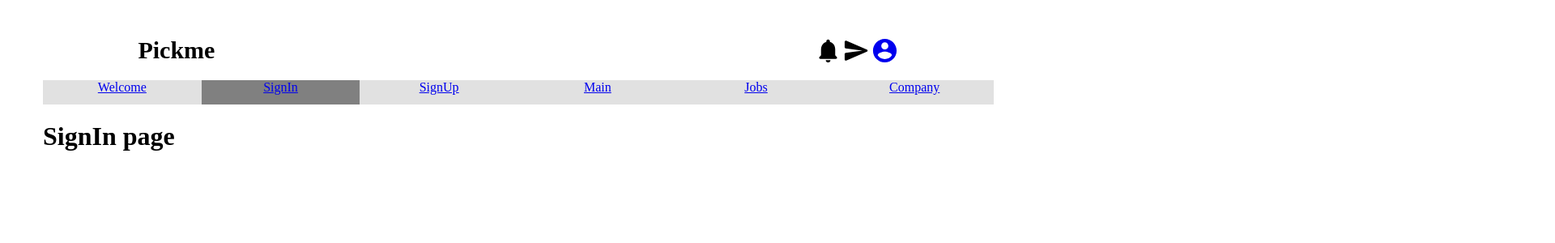
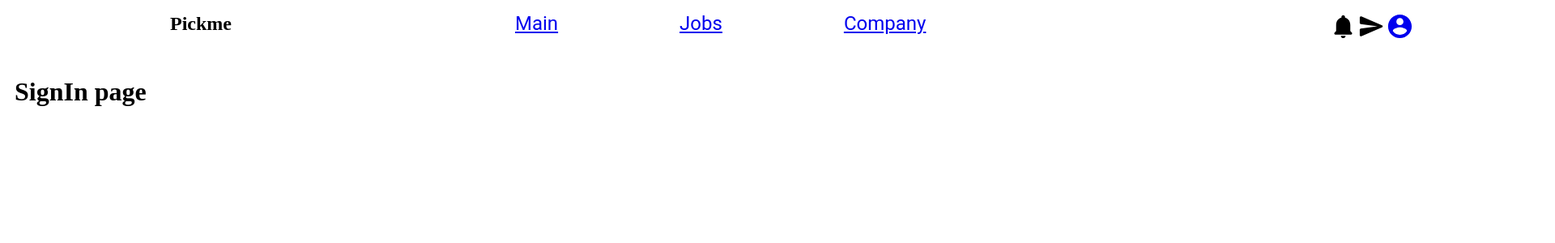
Before and after one commit to DND-PickMe/pickme-front, a React (Create React App) app: page /sign-in in a window 1280 px wide. Shown: the top 300 px of the page at 81% size, 1920 px wide, since content can reach past the window. Built offline with nearby package versions, Linux system fonts and the light colour scheme.

Commit message:
Refactoring Appbar #7

```diff
--- a/src/App.js
+++ b/src/App.js
@@ -17,18 +17,13 @@ import AppBar, {AppBarItem} from "./components/AppBar";
 import Jobs from "./pages/jobs/Jobs";
 import Company from "./pages/company/Company";
 import Welcome from "./pages/Welcome";
-import UserInfo from "./components/UserInfo";
 import Profile from "./pages/auth/Profile";
 
 const App = () => {
     return (
         <div className="App">
             <Root>
-                <UserInfo/>
                 <AppBar>
-                    <AppBarItem title={'Welcome'} to={`${PATH_WELCOME}`}/>
-                    <AppBarItem title={'SignIn'} to={`${PATH_SIGNIN}`}/>
-                    <AppBarItem title={'SignUp'} to={`${PATH_SIGNUP}`}/>
                     <AppBarItem title={'Main'} to={`${PATH_MAIN}`}/>
                     <AppBarItem title={'Jobs'} to={`${PATH_JOBS}`}/>
                     <AppBarItem title={'Company'} to={`${PATH_COMPANY}`}/>
--- a/src/components/AppBar.js
+++ b/src/components/AppBar.js
@@ -1,20 +1,45 @@
 import React, {useState, useEffect} from 'react';
 import {makeStyles} from '@material-ui/styles';
 import {NavLink} from 'react-router-dom';
+import AccountCircleRoundedIcon from '@material-ui/icons/AccountCircleRounded';
+import NotificationsRoundedIcon from '@material-ui/icons/NotificationsRounded';
+import SendRoundedIcon from '@material-ui/icons/SendRounded';
+import {PATH_USER_PROFILE} from "../constants/paths";
+import {Link} from "react-router-dom";
 
 const useStyles = makeStyles({
     container: {
-        width: '100%',
-        height: 30,
+        width: '1920px',
+        height: '64px',
         display: 'flex',
-        backgroundColor: '#E1E1E1',
+        flexGrow: 1,
+        backgroundColor: '#FFFFFF',
     },
     item: {
-        flex: 1,
-        textAlign: 'center'
+        position: "relative",
+        left : '200px',
+        fontFamily: 'Roboto',
+        fontSize: '24px',
+        fontStyle: 'normal',
+        marginLeft: '150px',
     },
     activeStyle: {
         backgroundColor: '#ADFF2F',
+    },
+    root: {
+        width: '80%',
+        margin: 'auto',
+        marginBottom: 20,
+    },
+    leftWrapper: {
+
+    },
+    rightWrapper: {
+        float: 'right',
+    },
+    title: {
+        fontWeight: 'bold',
+        fontSize: 24,
     },
 });
 
@@ -22,7 +47,17 @@ const AppBar = (props) => {
     const classes = useStyles();
     return (
         <div className={classes.container}>
+            <div className={classes.root}>
+            <span className={classes.title}>Pickme</span>
             {props.children}
+            <div className={classes.rightWrapper}>
+                <NotificationsRoundedIcon fontSize={'large'}/>
+                <SendRoundedIcon fontSize={'large'}/>
+                <Link to={PATH_USER_PROFILE} >
+                    <AccountCircleRoundedIcon fontSize={'large'}/>
+                </Link>
+            </div>
+            </div>
         </div>
     );
 };
--- a/src/components/Root.js
+++ b/src/components/Root.js
@@ -3,7 +3,7 @@ import {makeStyles} from '@material-ui/styles';
 
 const usestyles = makeStyles({
     container: {
-        margin: 45,
+        margin: 10,
     },
 });
 
--- a/src/components/UserInfo.js
+++ /dev/null
@@ -1,42 +0,0 @@
-import React from 'react';
-import {makeStyles} from '@material-ui/styles';
-import AccountCircleRoundedIcon from '@material-ui/icons/AccountCircleRounded';
-import NotificationsRoundedIcon from '@material-ui/icons/NotificationsRounded';
-import SendRoundedIcon from '@material-ui/icons/SendRounded';
-import {Link} from "react-router-dom";
-import {PATH_USER_PROFILE} from "../constants/paths";
-
-const useStyles = makeStyles({
-    root: {
-        width: '80%',
-        margin: 'auto',
-        marginBottom: 20,
-    },
-    leftWrapper: {
-
-    },
-    rightWrapper: {
-        float: 'right',
-    },
-    title: {
-        fontWeight: 'bold',
-        fontSize: 30,
-    },
-});
-const UserInfo = (props) => {
-    const classes = useStyles();
-    return (
-        <div className={classes.root}>
-            <span className={classes.title}>Pickme</span>
-            <div className={classes.rightWrapper}>
-                <NotificationsRoundedIcon fontSize={'large'}/>
-                <SendRoundedIcon fontSize={'large'}/>
-                <Link to={PATH_USER_PROFILE} >
-                    <AccountCircleRoundedIcon fontSize={'large'}/>
-                </Link>
-            </div>
-        </div>
-    );
-};
-
-export default UserInfo;
```
